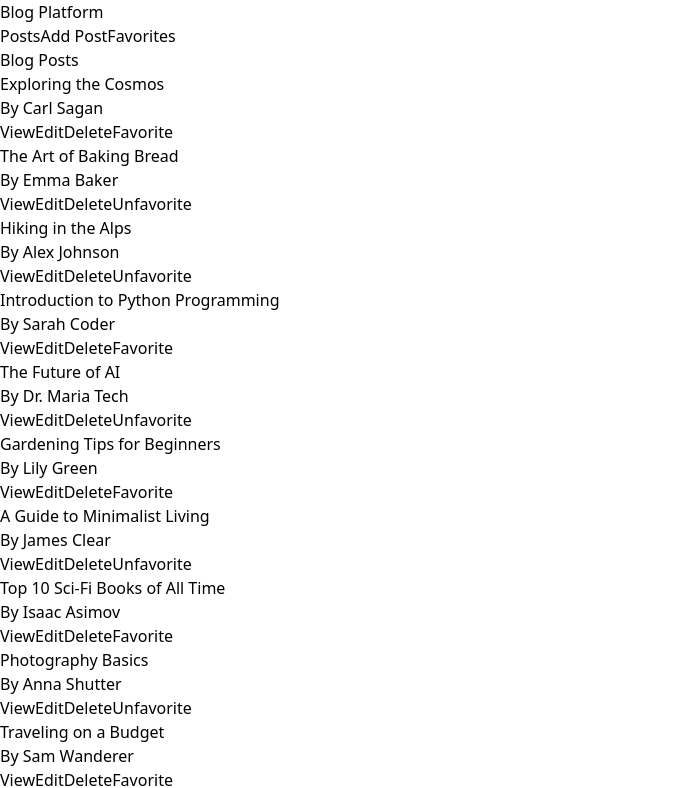
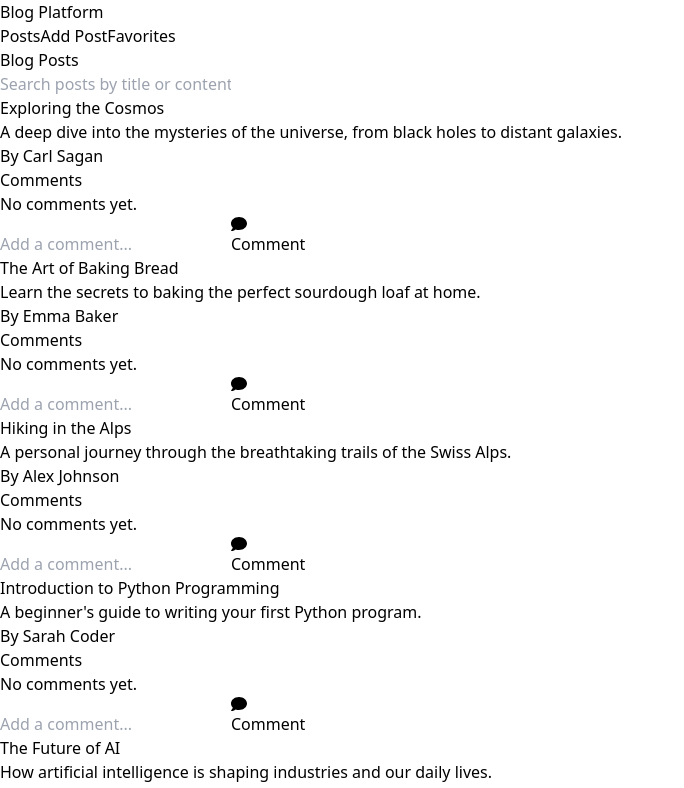
Before and after one commit to ErykahWanga/Blog-Platform, a React (Vite) app: page / in a window 1280 px wide. Shown: the top 788 px of the page, without its empty margins (0-684 px from the left). Built offline with nearby package versions, Linux system fonts and the light colour scheme; data requests are answered from the project's data file.

Commit message:
Enhance PostList component with search functionality and comment feature

```diff
--- a/src/components/PostList.jsx
+++ b/src/components/PostList.jsx
@@ -1,10 +1,12 @@
 import { useState, useEffect } from 'react';
-import { Link } from 'react-router-dom';
+import { FaComment } from 'react-icons/fa';
 
 function PostList() {
   const [posts, setPosts] = useState([]);
-  const [loading, setLoading] = useState(true);
+  const [filteredPosts, setFilteredPosts] = useState([]);
+  const [searchQuery, setSearchQuery] = useState('');
   const [error, setError] = useState(null);
+  const [newComment, setNewComment] = useState({});
 
   useEffect(() => {
     const fetchPosts = async () => {
@@ -13,89 +15,119 @@ function PostList() {
         if (!response.ok) throw new Error('Failed to fetch posts');
         const data = await response.json();
         setPosts(data);
-        setLoading(false);
+        setFilteredPosts(data);
       } catch (err) {
-        console.error('Error fetching posts:', err);
         setError(err.message);
-        setLoading(false);
       }
     };
     fetchPosts();
   }, []);
 
-  const handleDelete = async (id) => {
+  useEffect(() => {
+    const filtered = posts.filter(
+      (post) =>
+        post.title.toLowerCase().includes(searchQuery.toLowerCase()) ||
+        post.content.toLowerCase().includes(searchQuery.toLowerCase())
+    );
+    setFilteredPosts(filtered);
+  }, [searchQuery, posts]);
+
+  const handleAddComment = async (postId) => {
+    const commentText = newComment[postId];
+    if (!commentText) return;
+
+    const post = posts.find((p) => p.id === postId);
+    const updatedComments = [
+      ...(post.comments || []),
+      {
+        id: (post.comments?.length || 0) + 1,
+        author: 'Guest',
+        text: commentText,
+      },
+    ];
+
     try {
-      await fetch(`http://localhost:3000/posts/${id}`, { method: 'DELETE' });
-      setPosts(posts.filter((post) => post.id !== id));
+      const response = await fetch(`http://localhost:3000/posts/${postId}`, {
+        method: 'PATCH',
+        headers: { 'Content-Type': 'application/json' },
+        body: JSON.stringify({ comments: updatedComments }),
+      });
+      if (!response.ok) throw new Error('Failed to add comment');
+
+      const updatedPost = await response.json();
+      setPosts(posts.map((p) => (p.id === postId ? updatedPost : p)));
+      setFilteredPosts(filteredPosts.map((p) => (p.id === postId ? updatedPost : p)));
+      setNewComment({ ...newComment, [postId]: '' }); // Reset the comment input
     } catch (err) {
-      setError('Failed to delete post');
+      setError(err.message);
     }
   };
 
-  const handleFavorite = async (id, isFavorite) => {
-    try {
-      await fetch(`http://localhost:3000/posts/${id}`, {
-        method: 'PATCH',
-        headers: { 'Content-Type': 'application/json' },
-        body: JSON.stringify({ isFavorite: !isFavorite }),
-      });
-      setPosts(
-        posts.map((post) =>
-          post.id === id ? { ...post, isFavorite: !isFavorite } : post
-        )
-      );
-    } catch (err) {
-      setError('Failed to update favorite');
-    }
-  };
-
-  if (loading) return <div className="text-gray-300 text-center mt-10">Loading...</div>;
-  if (error) return <div className="text-red-500 text-center mt-10">Error: {error}</div>;
-
   return (
-    <div className="max-w-6xl mx-auto p-4">
+    <div className="p-4">
       <h1 className="text-3xl font-bold text-white mb-6">Blog Posts</h1>
-      {posts.length === 0 ? (
-        <p className="text-gray-300 text-center mt-10">No posts available</p>
-      ) : (
-        <div className="grid grid-cols-1 md:grid-cols-2 gap-4">
-          {posts.map((post) => (
-            <div
-              key={post.id}
-              className="bg-gray-800 p-4 rounded shadow border border-gray-700"
-            >
-              <h2 className="text-xl font-semibold text-white">{post.title}</h2>
-              <p className="text-gray-400">By {post.author}</p>
-              <div className="mt-4 flex space-x-2">
-                <Link
-                  to={`/post/${post.id}`}
-                  className="bg-blue-500 text-white px-4 py-2 rounded hover:bg-blue-600"
+      {error && <div className="text-red-500 mb-4">{error}</div>}
+      <div className="mb-6">
+        <input
+          type="text"
+          placeholder="Search posts by title or content..."
+          value={searchQuery}
+          onChange={(e) => setSearchQuery(e.target.value)}
+          className="w-full p-2 rounded bg-gray-900 text-white border border-gray-600 focus:outline-none focus:ring-2 focus:ring-blue-500"
+        />
+      </div>
+      <div className="flex overflow-x-auto space-x-4 pb-4">
+        {filteredPosts.length === 0 && !error && (
+          <p className="text-gray-300">No posts available.</p>
+        )}
+        {filteredPosts.map((post) => (
+          <div
+            key={post.id}
+            className="min-w-[300px] bg-gray-800 p-4 rounded-lg shadow border border-gray-700"
+          >
+            {post.image && (
+              <img
+                src={post.image}
+                alt={post.title}
+                className="w-full h-40 object-cover rounded-md mb-4"
+              />
+            )}
+            <h2 className="text-xl font-semibold text-white mb-2">{post.title}</h2>
+            <p className="text-gray-300 mb-2 line-clamp-3">{post.content}</p>
+            <p className="text-gray-400 text-sm mb-4">By {post.author}</p>
+            <div className="mt-4">
+              <h3 className="text-lg font-medium text-white mb-2">Comments</h3>
+              {post.comments && post.comments.length > 0 ? (
+                post.comments.map((comment) => (
+                  <div key={comment.id} className="text-gray-300 text-sm mb-2">
+                    <span className="font-semibold">{comment.author}:</span> {comment.text}
+                  </div>
+                ))
+              ) : (
+                <p className="text-gray-400 text-sm">No comments yet.</p>
+              )}
+              <div className="mt-2">
+                <input
+                  type="text"
+                  placeholder="Add a comment..."
+                  value={newComment[post.id] || ''}
+                  onChange={(e) =>
+                    setNewComment({ ...newComment, [post.id]: e.target.value })
+                  }
+                  className="w-full p-2 rounded bg-gray-900 text-white border border-gray-600 focus:outline-none focus:ring-2 focus:ring-blue-500 mb-2"
+                />
+                <button
+                  onClick={() => handleAddComment(post.id)}
+                  className="bg-blue-500 text-white px-4 py-1 rounded hover:bg-blue-600 flex items-center space-x-2"
                 >
-                  View
-                </Link>
-                <Link
-                  to={`/edit/${post.id}`}
-                  className="bg-yellow-500 text-white px-4 py-2 rounded hover:bg-yellow-600"
-                >
-                  Edit
-                </Link>
-                <button
-                  onClick={() => handleDelete(post.id)}
-                  className="bg-red-500 text-white px-4 py-2 rounded hover:bg-red-600"
-                >
-                  Delete
-                </button>
-                <button
-                  onClick={() => handleFavorite(post.id, post.isFavorite)}
-                  className="bg-purple-500 text-white px-4 py-2 rounded hover:bg-purple-600"
-                >
-                  {post.isFavorite ? ' Unfavorite' : ' Favorite'}
+                  <FaComment />
+                  <span>Comment</span>
                 </button>
               </div>
             </div>
-          ))}
-        </div>
-      )}
+          </div>
+        ))}
+      </div>
     </div>
   );
 }
```
